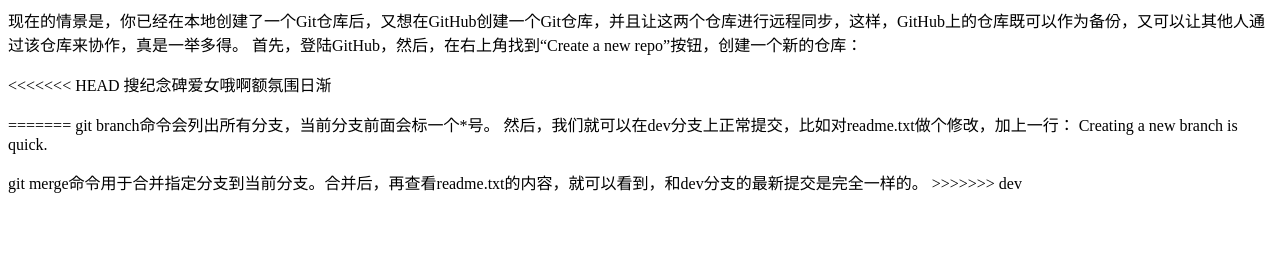
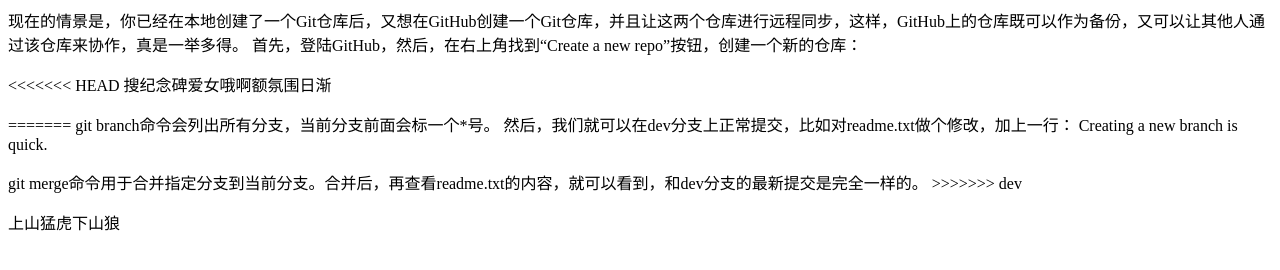
Before and after one commit to liutong12/learngit, a plain HTML site: page add.html in a window 1280 px wide. Drawn offline with Linux system fonts and the light colour scheme.

Commit message:
add a featurel

```diff
--- a/add.html
+++ b/add.html
@@ -25,5 +25,8 @@
 		git merge命令用于合并指定分支到当前分支。合并后，再查看readme.txt的内容，就可以看到，和dev分支的最新提交是完全一样的。
 	</span>
 >>>>>>> dev
+	<p>
+		上山猛虎下山狼
+	</p>
 </body>
 </html>
```
